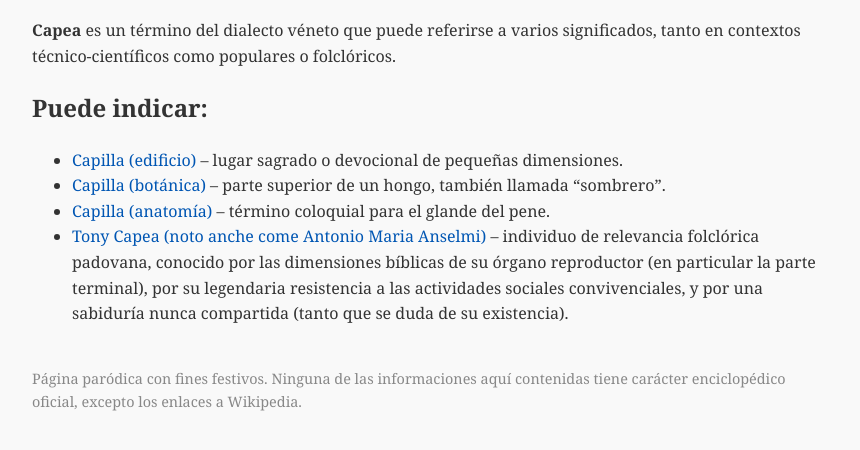
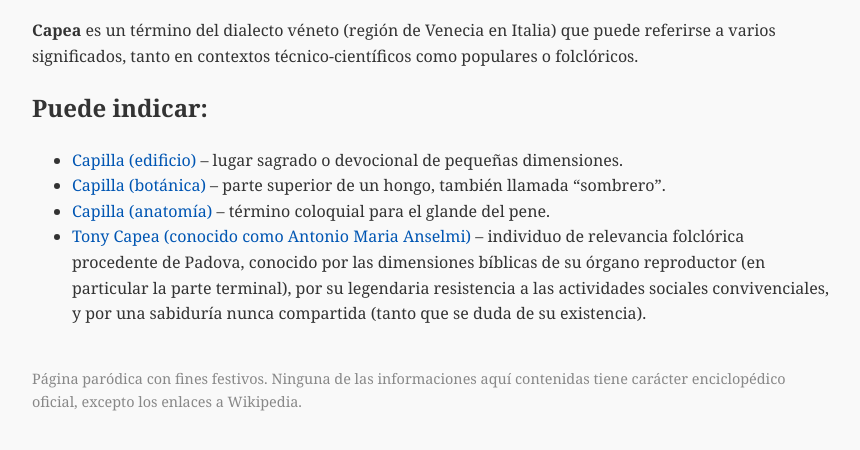
Before and after one commit to FreddyMcBeard/capeaes, a plain HTML site: page index.html in a window 1280 px wide. Shown: the part 136-586 px from the top of the page, without its empty margins (208-1068 px from the left). Drawn offline with Linux system fonts and the light colour scheme.

Commit message:
Update index.html

```diff
--- a/index.html
+++ b/index.html
@@ -33,14 +33,14 @@
 <body>
 
   <h1>Capea</h1>
-  <p><strong>Capea</strong> es un término del dialecto véneto que puede referirse a varios significados, tanto en contextos técnico-científicos como populares o folclóricos.</p>
+  <p><strong>Capea</strong> es un término del dialecto véneto (región de Venecia en Italia) que puede referirse a varios significados, tanto en contextos técnico-científicos como populares o folclóricos.</p>
 
   <h2>Puede indicar:</h2>
   <ul>
     <li><a href="https://es.wikipedia.org/wiki/Capilla" target="_blank">Capilla (edificio)</a> – lugar sagrado o devocional de pequeñas dimensiones.</li>
     <li><a href="https://es.wikipedia.org/wiki/Fungi" target="_blank">Capilla (botánica)</a> – parte superior de un hongo, también llamada “sombrero”.</li>
     <li><a href="https://es.wikipedia.org/wiki/Glande" target="_blank">Capilla (anatomía)</a> – término coloquial para el glande del pene.</li>
-    <li><a href="https://freddymcbeard.github.io/capeaes/anselmi" target="_blank">Tony Capea (noto anche come Antonio Maria Anselmi)</a> – individuo de relevancia folclórica padovana, conocido por las dimensiones bíblicas de su órgano reproductor (en particular la parte terminal), por su legendaria resistencia a las actividades sociales convivenciales, y por una sabiduría nunca compartida (tanto que se duda de su existencia).</li>
+    <li><a href="https://freddymcbeard.github.io/capeaes/anselmi" target="_blank">Tony Capea (conocido como Antonio Maria Anselmi)</a> – individuo de relevancia folclórica procedente de Padova, conocido por las dimensiones bíblicas de su órgano reproductor (en particular la parte terminal), por su legendaria resistencia a las actividades sociales convivenciales, y por una sabiduría nunca compartida (tanto que se duda de su existencia).</li>
   </ul>
 
   <p style="margin-top: 40px; font-size: 0.9em; color: #888;">Página paródica con fines festivos. Ninguna de las informaciones aquí contenidas tiene carácter enciclopédico oficial, excepto los enlaces a Wikipedia.</p>
```
